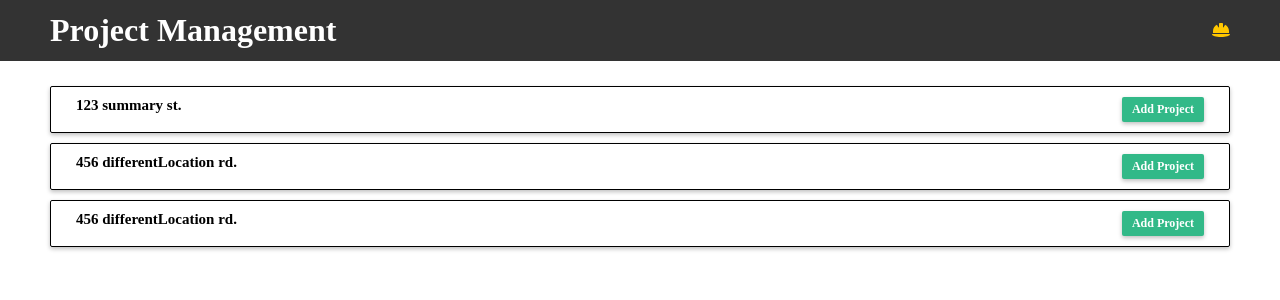
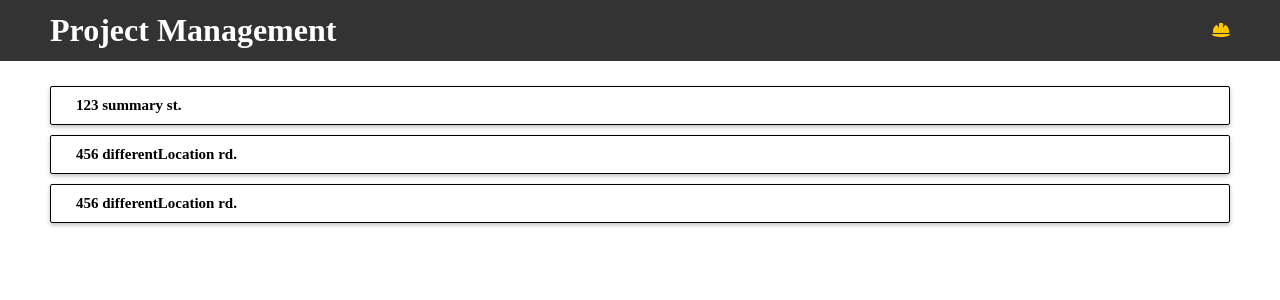
Before and after one commit to IDrumsey/Building-Management-Cost-Estimation-Client, an Angular app: page / in a window 1280 px wide. Shown: the top 300 px of the page. Built offline with nearby package versions, Linux system fonts and the light colour scheme.

Commit message:
Only show add buttons when card is expanded.

```diff
--- a/src/app/core/components/location-card/location-card.component.html
+++ b/src/app/core/components/location-card/location-card.component.html
@@ -1,7 +1,7 @@
 <div class="location-card">
     <div class="header">
         <h2 class="location-address" (click)="onHeaderClick()">{{location.location}}</h2>
-        <app-button text="Add Project"></app-button>
+        <app-button *ngIf="showingProjects" text="Add Project"></app-button>
     </div>
     <div *ngIf="showingProjects" class="line"></div>
     <div *ngIf="showingProjects" class="details">
--- a/src/app/core/components/project-card/project-card.component.html
+++ b/src/app/core/components/project-card/project-card.component.html
@@ -2,7 +2,7 @@
     <div class="header">
         <div class="header-top">
             <p class="title" (click)="onHeaderClick()">{{project.title}}</p>
-            <app-button text="Add Task"></app-button>
+            <app-button *ngIf="showingDetails" text="Add Task"></app-button>
         </div>
         <div class="header-line" [ngClass]="showingDetails ? 'showing' : 'hiding'"></div>
     </div>
```
